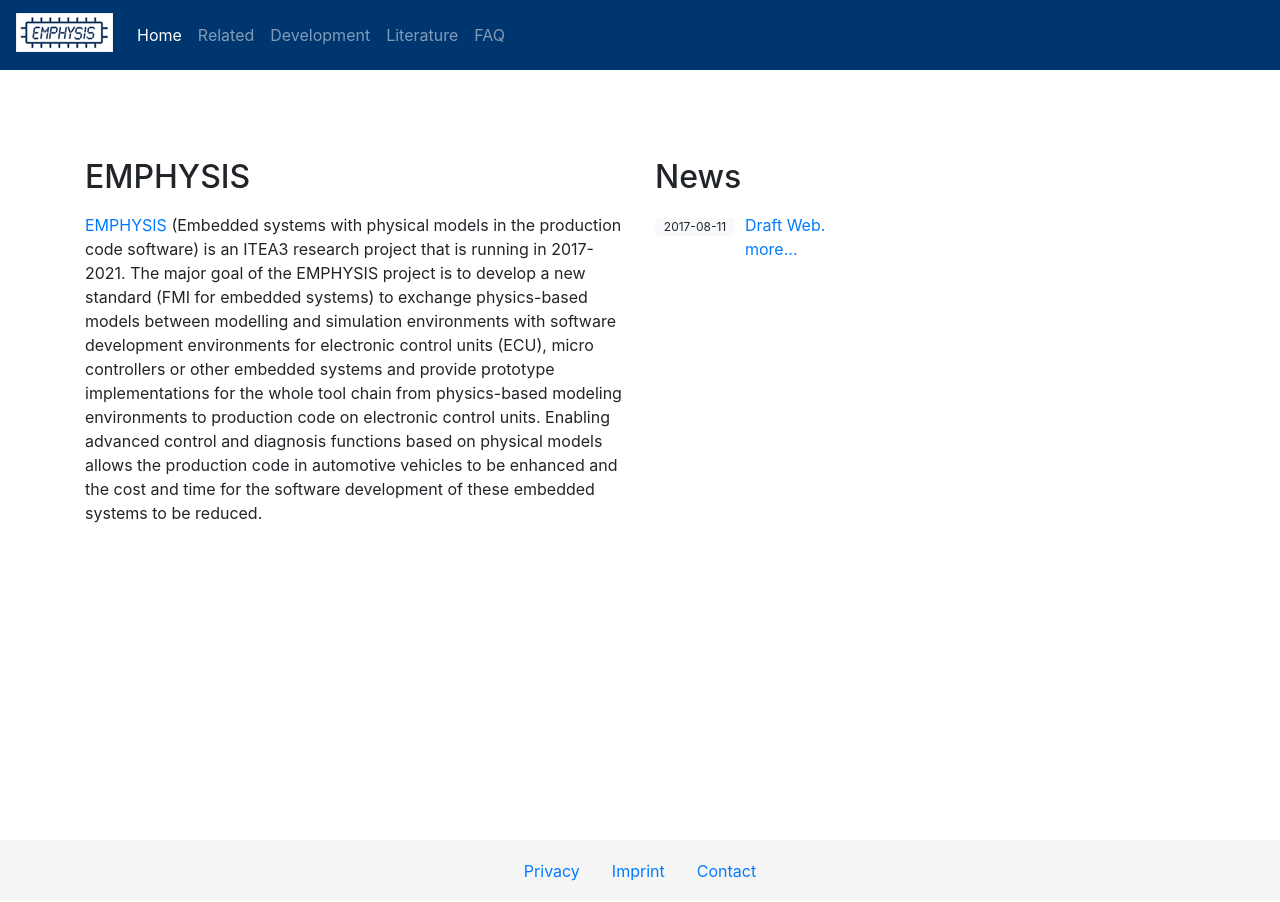
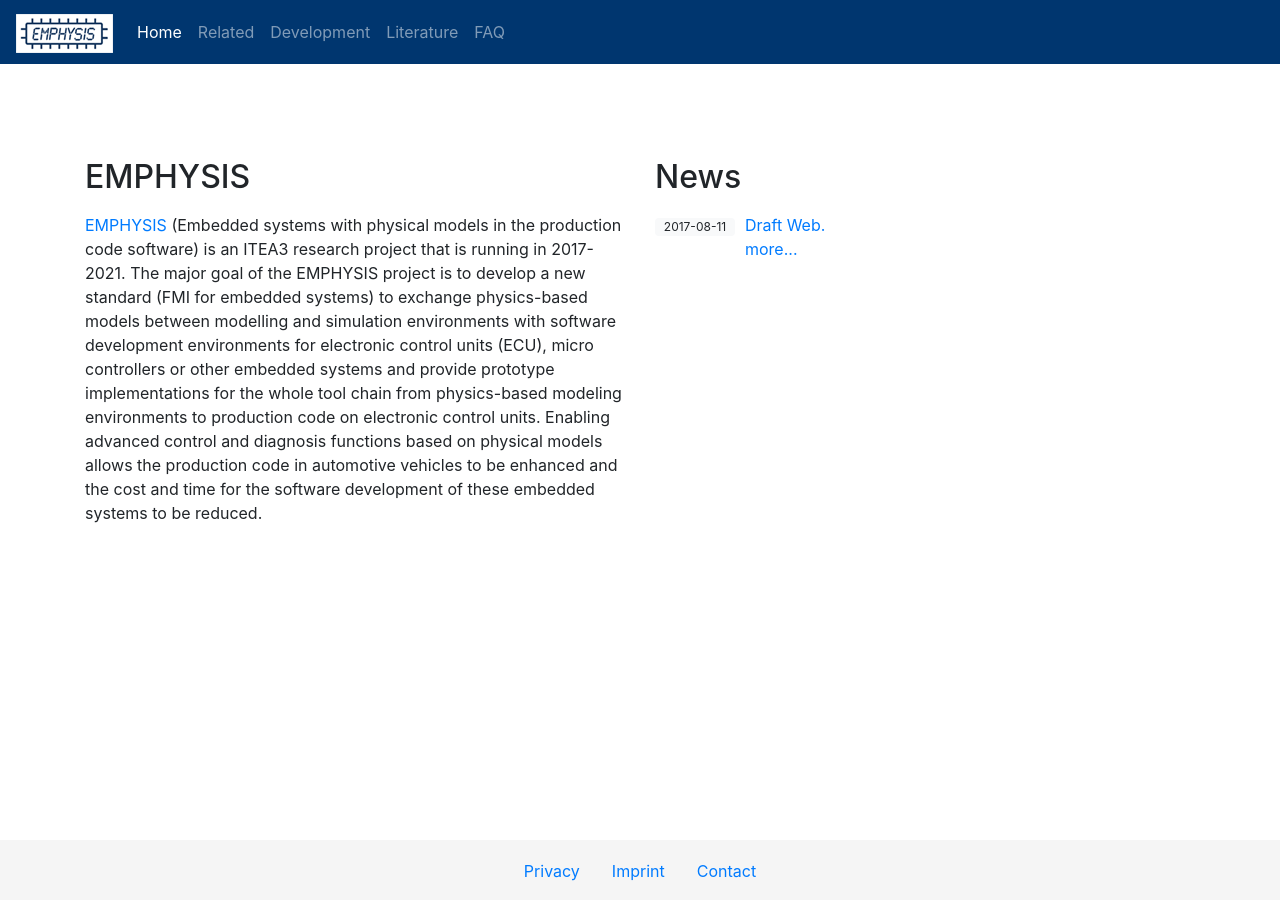
Before and after one commit to EMPHYSIS/EMPHYSIS.github.io, a Jekyll site: the page built from pages/home.html, in a window 1280 px wide. Built offline with Jekyll 4.4.1, drawn with Linux system fonts in a browser that asks for light colours; nearby versions of some CDN libraries; comment, search, counter and statistics services are not loaded.

Commit message:
Tried to improve EMPHYSIS icon location

```diff
--- a/_layouts/default.html
+++ b/_layouts/default.html
@@ -44,7 +44,7 @@
 
 <header>
   <nav class="navbar navbar-expand-md navbar-dark fixed-top fmi-navbar">
-    <a class="navbar-brand" href="/" style="padding-bottom: 10px"><img src="/assets/images/EMPHYSIS-logo-smaller.png" alt="EMPHYSIS"></a>
+    <a class="navbar-brand" href="/" style="padding-bottom: 2px"><img src="/assets/images/EMPHYSIS-logo-smaller.png" alt="EMPHYSIS"></a>
     <button class="navbar-toggler" type="button" data-toggle="collapse" data-target="#navbarSupportedContent" aria-controls="navbarSupportedContent" aria-expanded="false" aria-label="Toggle navigation">
       <span class="navbar-toggler-icon"></span>
     </button>
```
